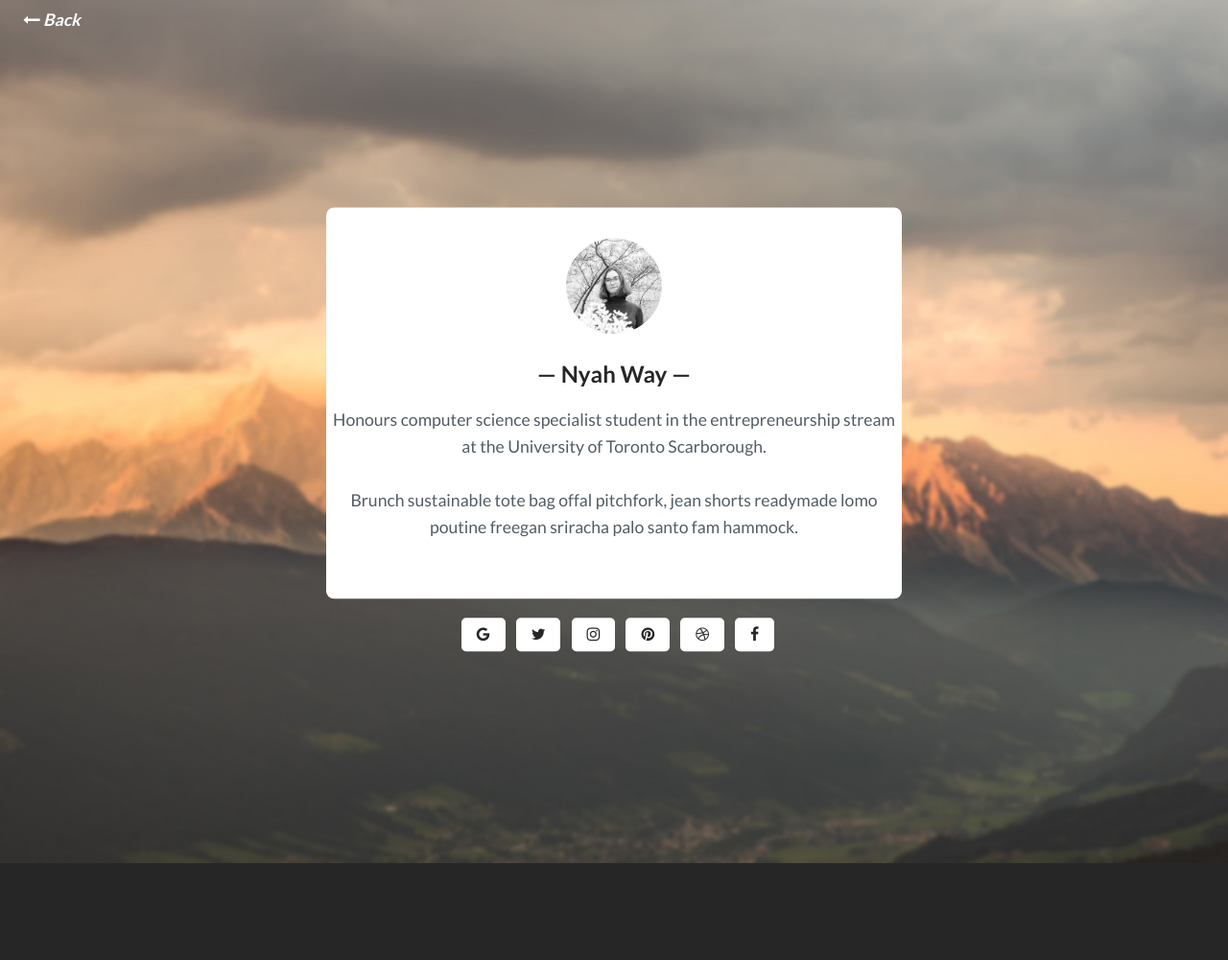
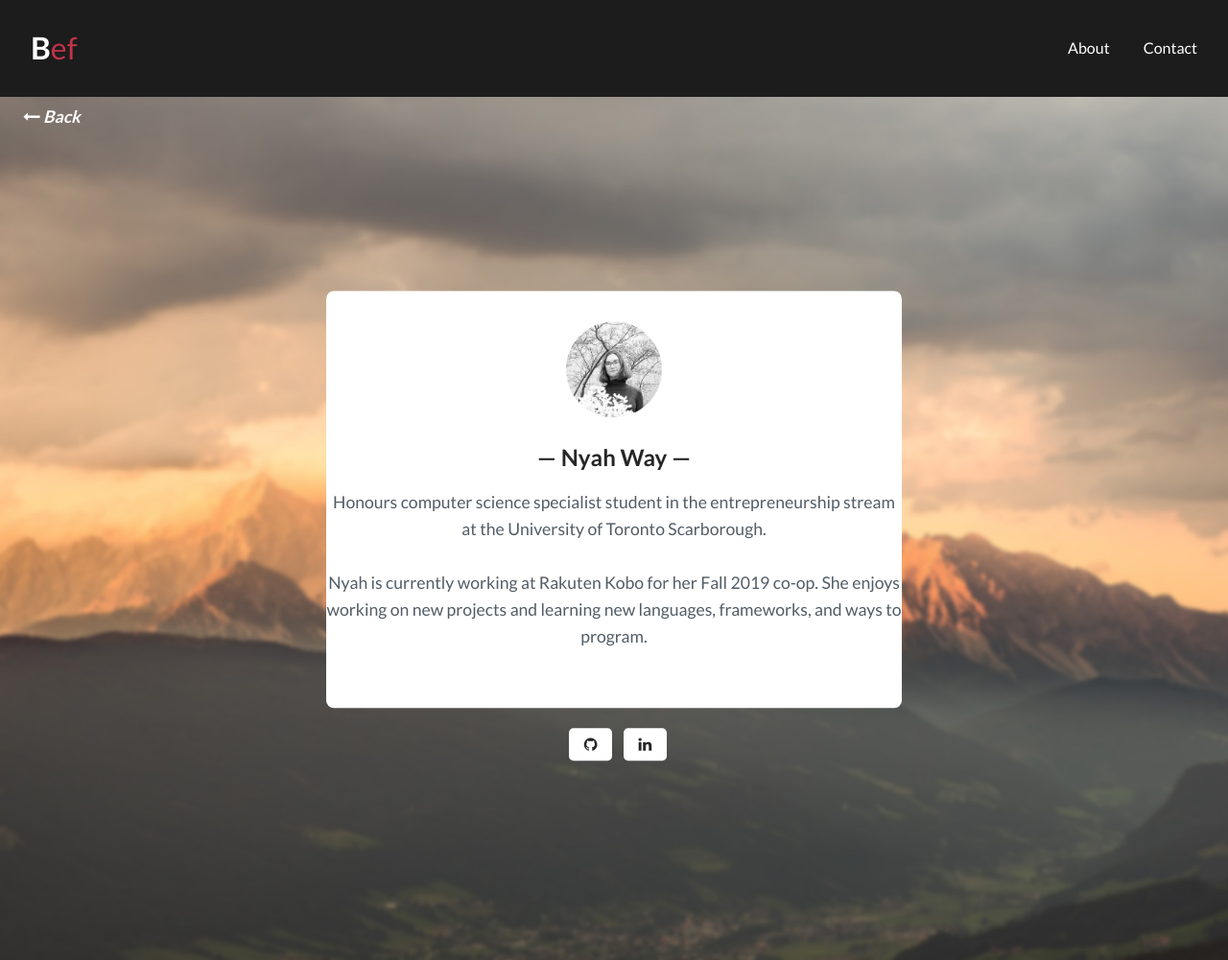
Before and after one commit to NyW8/nyw8.github.io, a Jekyll site: the page built from _pages/about.html, in a window 1280 px wide. Shown: the whole page at 96% size. Built offline with Jekyll 4.4.1, drawn with Linux system fonts in a browser that asks for light colours; before the commit the page ends 900 px from its top, so only the background shows below that.

Commit message:
Edited social, about, contact and layouts

```diff
--- a/_config.yml
+++ b/_config.yml
@@ -8,8 +8,14 @@
 
 # Banner settings
 video: mountains.mp4 # add banner video. Add your video file to the folder video
-banner-title: # add banner title
-banner-desc: # add banner description
+banner-title: BE LIMITLESS # add banner title
+banner-desc: And still, I rise. - Maya Angelou
+#You cannot get through a single day without having an impact on the world around you.
+#What you do makes a difference, and you have to decide what kind of difference you want to make. - Jane Goodall # add banner description
+#And still, I rise. - Maya Angelou
+#Hakuna Matata
+#Be limitless
+#Follow your own stars
 
 # Author settings
 author-pic: nyah.png # your photo
@@ -26,6 +32,8 @@
 pinterest_url: # add url link
 dribbble_url:  # add url link
 facebook_url:  # add url link
+linkedin_url: https://www.linkedin.com/in/nyah-way/
+github_url:   https://github.com/NyW8
 
 # Disqus
 discus_identifier: mr-brown # add your discus identifier.  Not your username.  To get this, register your forum here with a unique ID: https://disqus.com/admin/create/
--- a/_includes/social_footer.html
+++ b/_includes/social_footer.html
@@ -2,32 +2,26 @@
 <ul class="social_footer">
   {% if site.google_url %}
   <li><a href="{{ site.google_url }}" target="_blank"><i class="fa fa-google" aria-hidden="true"></i></a></li>
-  {% else %}
-  <li><a href="#" target="_blank"><i class="fa fa-google" aria-hidden="true"></i></a></li>
   {% endif %}
   {% if site.twitter_url %}
   <li><a href="{{ site.twitter_url }}" target="_blank"><i class="fa fa-twitter" aria-hidden="true"></i></a></li>
-  {% else %}
-  <li><a href="#" target="_blank"><i class="fa fa-twitter" aria-hidden="true"></i></a></li>
   {% endif %}
   {% if site.instagram_url %}
   <li><a href="{{ site.instagram_url }}" target="_blank"><i class="fa fa-instagram" aria-hidden="true"></i></a></li>
-  {% else %}
-  <li><a href="#" target="_blank"><i class="fa fa-instagram" aria-hidden="true"></i></a></li>
   {% endif %}
   {% if site.pinterest_url %}
   <li><a href="{{ site.pinterest_url }}" target="_blank"><i class="fa fa-pinterest" aria-hidden="true"></i></a></li>
-  {% else %}
-  <li><a href="#" target="_blank"><i class="fa fa-pinterest" aria-hidden="true"></i></a></li>
   {% endif %}
   {% if site.dribbble_url %}
   <li><a href="{{ site.dribbble_url }}" target="_blank"><i class="fa fa-dribbble" aria-hidden="true"></i></a></li>
-  {% else %}
-  <li><a href="#" target="_blank"><i class="fa fa-dribbble" aria-hidden="true"></i></a></li>
   {% endif %}
   {% if site.facebook_url %}
   <li><a href="{{ site.facebook_url }}" target="_blank"><i class="fa fa-facebook" aria-hidden="true"></i></a></li>
-  {% else %}
-  <li><a href="#" target="_blank"><i class="fa fa-facebook" aria-hidden="true"></i></a></li>
+  {% endif %}
+  {% if site.github_url %}
+  <li><a href="{{ site.github_url }}" target="_blank"><i class="fa fa-github" aria-hidden="true"></i></a></li>
+  {% endif %}
+  {% if site.linkedin_url %}
+  <li><a href="{{ site.linkedin_url }}" target="_blank"><i class="fa fa-linkedin" aria-hidden="true"></i></a></li>
   {% endif %}
 </ul>
--- a/_layouts/post.html
+++ b/_layouts/post.html
@@ -85,7 +85,7 @@
     </div>
   </section> <!-- End Section Recent Box -->
 
-  {% include disqus.html %}
+  <!--{% include disqus.html %}-->
 
 </main> <!-- End Section Post Content -->
 
--- a/_pages/about.html
+++ b/_pages/about.html
@@ -3,6 +3,7 @@
 title: About
 permalink: /about/
 ---
+{% include header.html %}
 <section class="about">
   <a href="{{site.baseurl}}/" class="button_back"><i class="fa fa-long-arrow-left" aria-hidden="true"></i> Back</a>
   <div class="about_box">
@@ -11,9 +12,9 @@
           <img src="{{site.baseurl}}/assets/img/{% if site.author-pic %}{{site.author-pic}}{% endif %}" alt="Author image">
         </div>
         <div class="author_info">
-          <h2 class="author_title">{% if site.author-name %}{{site.author-name}}{% else %}Dwayne Newman{% endif %}</h2>
-          <p class="author_subtitle">{% if site.about-author %}{{site.about-author}}{% else %}La croix godard blue bottle, vape iceland fingerstache cronut single-origin coffee lyft snackwave normcore small batch.{% endif %}</p>
-          <p class="author_subtitle">Brunch sustainable tote bag offal pitchfork, jean shorts readymade lomo poutine freegan sriracha palo santo fam hammock.</p>
+          <h2 class="author_title">{% if site.author-name %}{{site.author-name}}{% else %}Error{% endif %}</h2>
+          <p class="author_subtitle">{% if site.about-author %}{{site.about-author}}{% else %}An error occurred, please use the contact page to let me know about the issue{% endif %}</p>
+          <p class="author_subtitle">Nyah is currently working at Rakuten Kobo for her Fall 2019 co-op. She enjoys working on new projects and learning new languages, frameworks, and ways to program.</p>
         </div>
       </div>
 
--- a/_pages/contact.html
+++ b/_pages/contact.html
@@ -7,7 +7,7 @@
   <a href="{{site.baseurl}}/" class="button_back"><i class="fa fa-long-arrow-left" aria-hidden="true"></i> Back</a>
 
   <div class="container_contact">
-  <h3 class="form_title">Send me message</h3>
+  <h3 class="form_title">Send me a message!</h3>
 
   <form action="https://formspree.io/{{site.email}}" method="post" class="form">
     <div class="message js-form-message"></div>
@@ -18,10 +18,10 @@
         <input type="email" placeholder="Your e-mail" name="_replyto" class="form-input" required>
     </div>
     <div class="form_group">
-        <input type="tel" placeholder="Your phone" name="form_tel" class="form-input">
+        <input type="tel" placeholder="Your phone (optional)" name="form_tel" class="form-input">
     </div>
     <div class="form_group">
-        <textarea name="Message" placeholder="Message" cols="25" rows="6" class="form-textarea" required></textarea>
+        <textarea name="Message" placeholder="Whether you're contacting me about an opportunity, about the website, or as a student in a class I TA for, leave your message here." cols="25" rows="6" class="form-textarea" required></textarea>
     </div>
     <div class="form_group">
         <input type="submit" class="form_btn" value="Send">
--- a/_pages/tags.html
+++ b/_pages/tags.html
@@ -3,6 +3,7 @@
 title: Tags
 permalink: /tags/
 ---
+{% include header.html %}
 
 {% capture site_tags %}{% for tag in site.tags %}{{ tag | first }}{% unless forloop.last %},{% endunless %}{% endfor %}{% endcapture %}
 {% assign tag_words = site_tags | split:',' | sort %}
```
Also changed, not shown: _posts/2017-07-03-the-wonderful-himalayan.markdown (deleted, +0 -15 lines), _posts/2017-07-04-texas-grand-canyon.markdown (deleted, +0 -15 lines), _posts/2017-07-05-sweden-beautiful-forest.markdown (deleted, +0 -15 lines), _posts/2017-07-08-malaysia-free-swimming.markdown (deleted, +0 -15 lines), _posts/2017-07-10-indonesia-rocky-mountains.markdown (deleted, +0 -15 lines), _posts/2017-07-11-nevada-on-the-way-to-nevada.markdown (deleted, +0 -15 lines), _posts/2017-07-12-indonesia-rocky-mountains.markdown (deleted, +0 -15 lines), _posts/2017-07-12-malaysia-free-swimming.markdown (deleted, +0 -15 lines).
